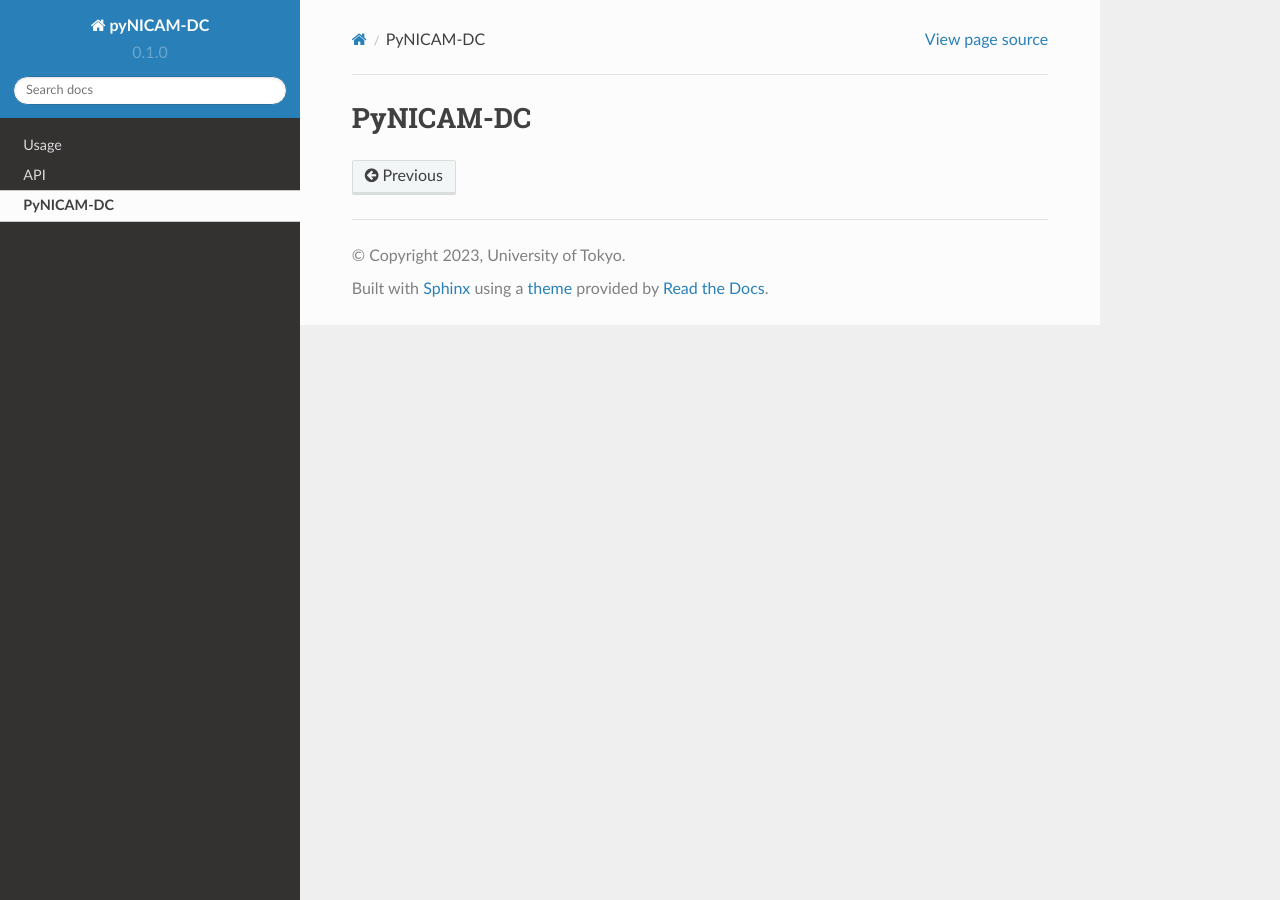
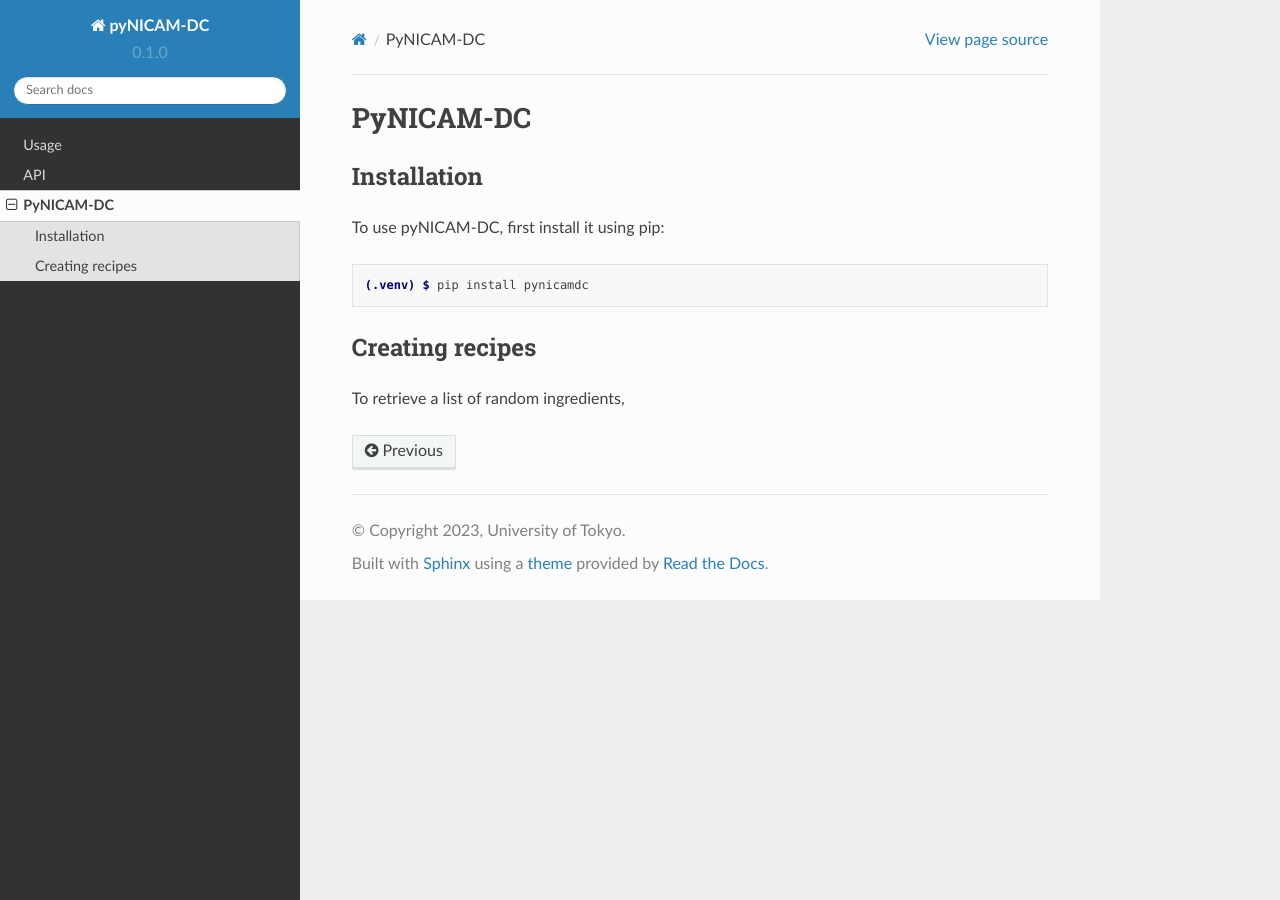
Before and after one commit to shuheimatsugishi/pyNICAM-DC, a Sphinx documentation site: the page built from doc/source/pynicamdc.rst, in a window 1280 px wide. Built offline with Sphinx 7.4.7 and the Read the Docs theme 2.0.0, drawn with Linux system fonts in a browser that asks for light colours.

Commit message:
fix doc generation

```diff
--- a/doc/source/conf.py
+++ b/doc/source/conf.py
@@ -12,14 +12,10 @@
 # -- General configuration
 
 extensions = [
-    # TODO: remove this once fixed upstream
-    # see https://github.com/readthedocs/sphinx_rtd_theme/issues/1452
-    'sphinxcontrib.jquery',
     'sphinx.ext.duration',
     'sphinx.ext.doctest',
     'sphinx.ext.autodoc',
     'sphinx.ext.autosummary',
-    'sphinx.ext.automodule',
     'sphinx.ext.intersphinx',
 ]
 
@@ -36,4 +32,4 @@
 html_theme = 'sphinx_rtd_theme'
 
 # -- Options for EPUB output
-epub_show_urls = 'footnote'
+# epub_show_urls = 'footnote'
--- a/doc/source/pynicamdc.rst
+++ b/doc/source/pynicamdc.rst
@@ -1,2 +1,18 @@
 PyNICAM-DC
 ==========
+
+.. _notinstallation:
+
+Installation
+------------
+
+To use pyNICAM-DC, first install it using pip:
+
+.. code-block:: console
+
+   (.venv) $ pip install pynicamdc
+
+Creating recipes
+----------------
+
+To retrieve a list of random ingredients,
```
